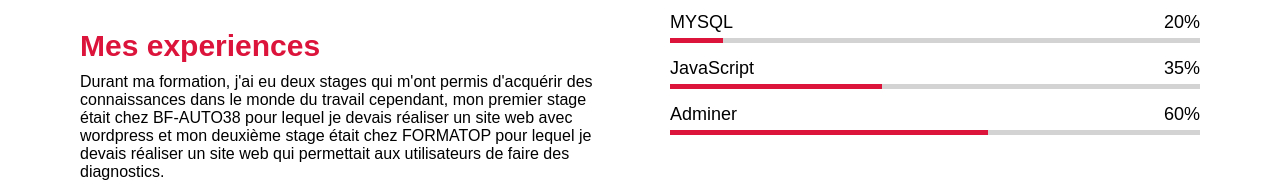
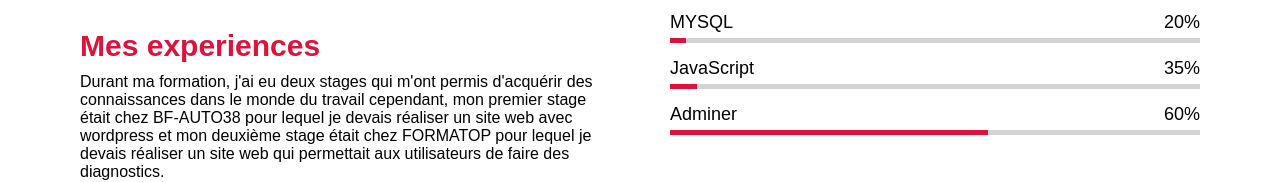
Before and after one commit to emrektc70/Portfolio, a plain HTML site: page index.html in a window 1280 px wide. Shown: the part 2233-2415 px from the top of the page. Drawn offline with nearby package versions, Linux system fonts and the light colour scheme.

Commit message:
Update style.css

```diff
--- a/style.css
+++ b/style.css
@@ -390,10 +390,10 @@ section .title::after {
   width: 70%;
 }
 .skills-content .right .mysql::before {
-  width: 10%;
+  width: 3%;
 }
 .skills-content .right .Javascript::before {
-  width: 40%;
+  width: 5%;
 }
 .skills-content .right .Adminer::before {
   width: 60%;
```
